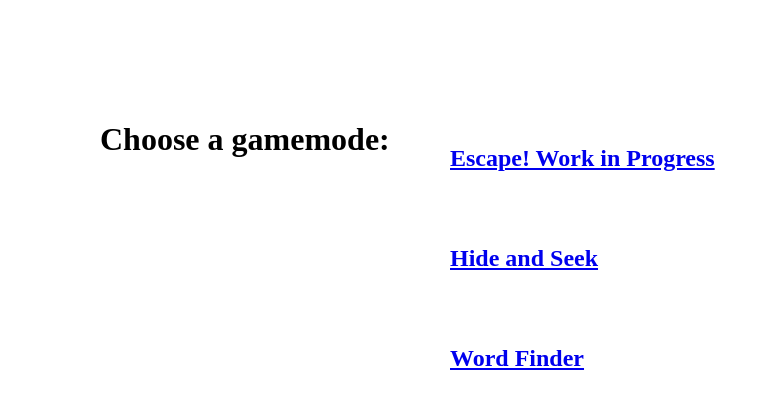
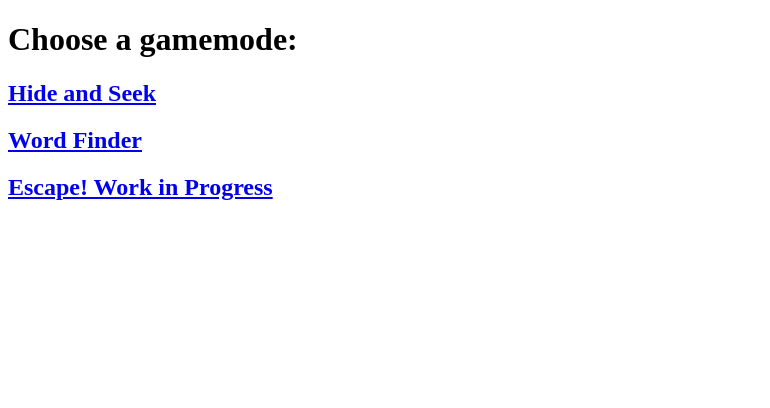
Before and after one commit to Primogeniturian/Primogeniturian.github.io, a plain HTML site: page index.html in a window 1280 px wide. Shown: the whole page, without its empty margins (0-770 px from the left). Drawn offline with Linux system fonts and the light colour scheme.

Commit message:
Update index.html

```diff
--- a/index.html
+++ b/index.html
@@ -5,32 +5,6 @@
     <title>Link Clicker</title>
 </head>
 <style>
-    h1{position:absolute;
-        top:100px;
-        left:100px;
-
-
-    }
-    .a{
-        position: absolute;
-        top :125px;
-        left:450px;
-    }
-    .b{
-        position: absolute;
-        top :225px;
-        left:450px;
-
-
-    }
-    .c{
-        position: absolute;
-        top :325px;
-        left:450px;
-
-
-    }
-
 </style>
 <body>
 <h1>Choose a gamemode:</h1>
```
